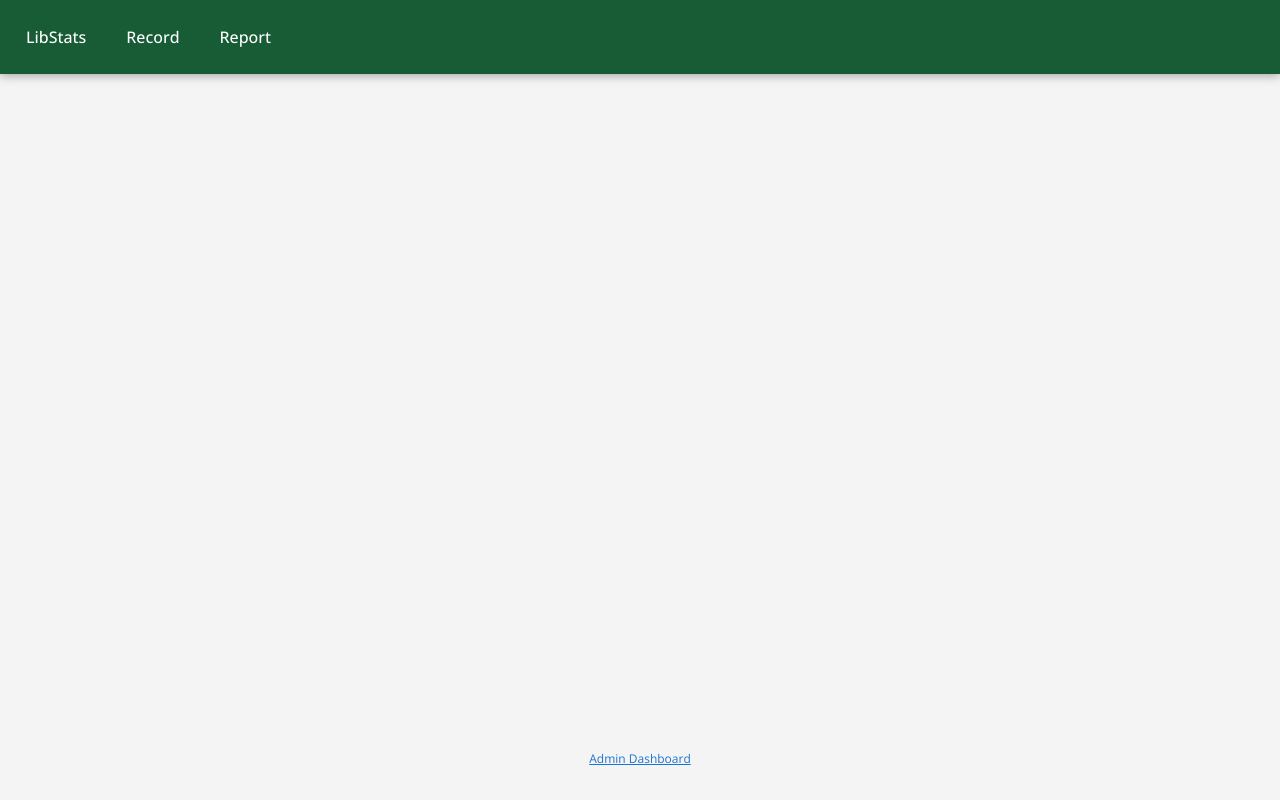
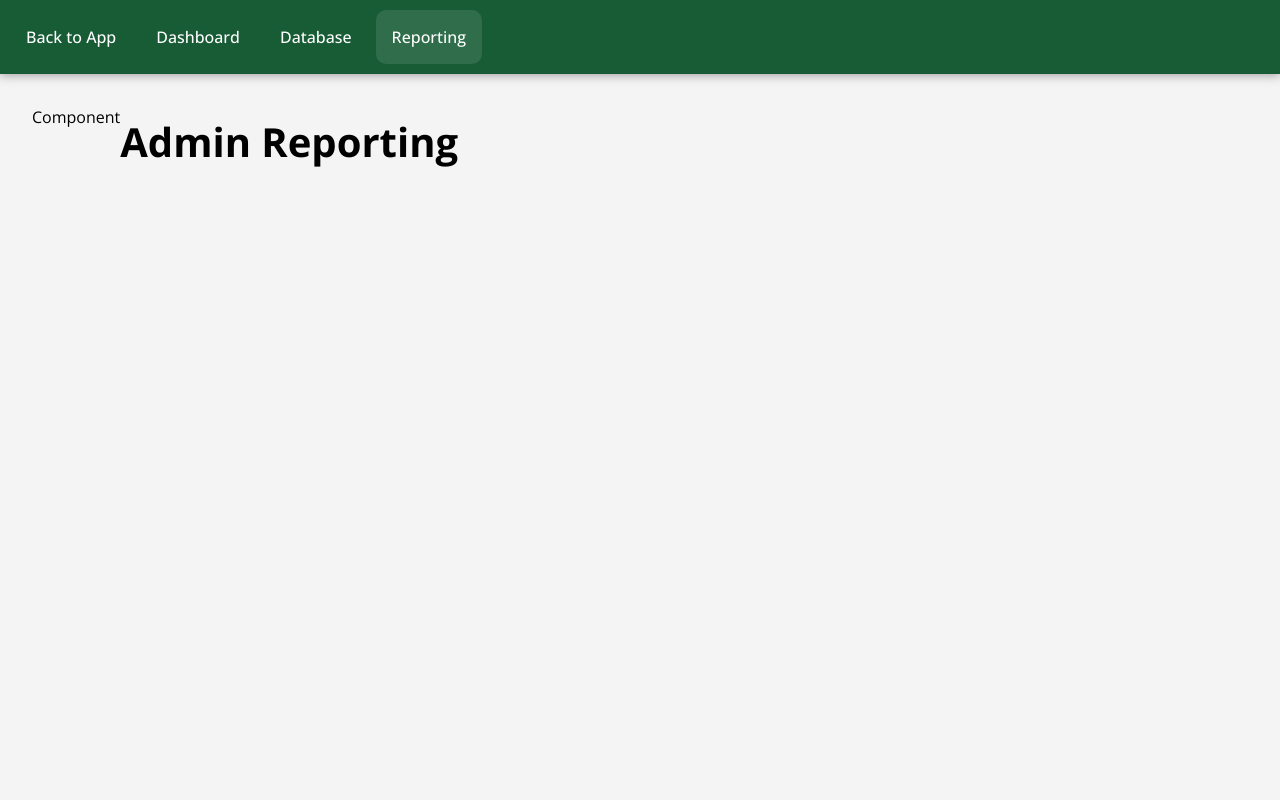
Before and after one commit to jamesspearsv/libstats-node, a React (Vite) app in the folder client/: page /admin/reporting in a window 1280 px wide. Built offline with nearby package versions, Linux system fonts and the light colour scheme; no server answers.

Commit message:
Add admin reporting route to admin subapp.
Signed-off-by: jamesspearsv <58987727+jamesspearsv@users.noreply.github.com>

```diff
--- a/client/src/Admin.jsx
+++ b/client/src/Admin.jsx
@@ -60,6 +60,7 @@ function Admin() {
           { label: "Back to App", route: "/" },
           { label: "Dashboard", route: "/admin" },
           { label: "Database", route: "/admin/database" },
+          { label: "Reporting", route: "/admin/reporting" },
         ]}
       />
       {auth && (
--- /dev/null
+++ b/client/src/pages-admin/Reporting/AdminReporting.jsx
@@ -0,0 +1,12 @@
+import ReportingParams from "./ReportingParams.jsx";
+
+function AdminReporting() {
+  return (
+    <div style={{ display: "flex" }}>
+      <ReportingParams />
+      <h1>Admin Reporting</h1>
+    </div>
+  );
+}
+
+export default AdminReporting;
--- /dev/null
+++ b/client/src/pages-admin/Reporting/ReportingParams.jsx
@@ -0,0 +1,5 @@
+function ReportingParams() {
+  return "Component";
+}
+
+export default ReportingParams;
--- a/client/src/routes.jsx
+++ b/client/src/routes.jsx
@@ -7,6 +7,7 @@ import Admin from "./Admin.jsx";
 import Login from "./pages-admin/Login.jsx";
 import Dashboard from "./pages-admin/Dashboard/Dashboard.jsx";
 import Database from "./pages-admin/Database/Database.jsx";
+import AdminReporting from "./pages-admin/Reporting/AdminReporting.jsx";
 
 const routes = [
   {
@@ -26,6 +27,7 @@ const routes = [
       { index: true, element: <Dashboard /> },
       { path: "login", element: <Login /> },
       { path: "database", element: <Database /> },
+      { path: "reporting", element: <AdminReporting /> },
     ],
   },
 ];
```
